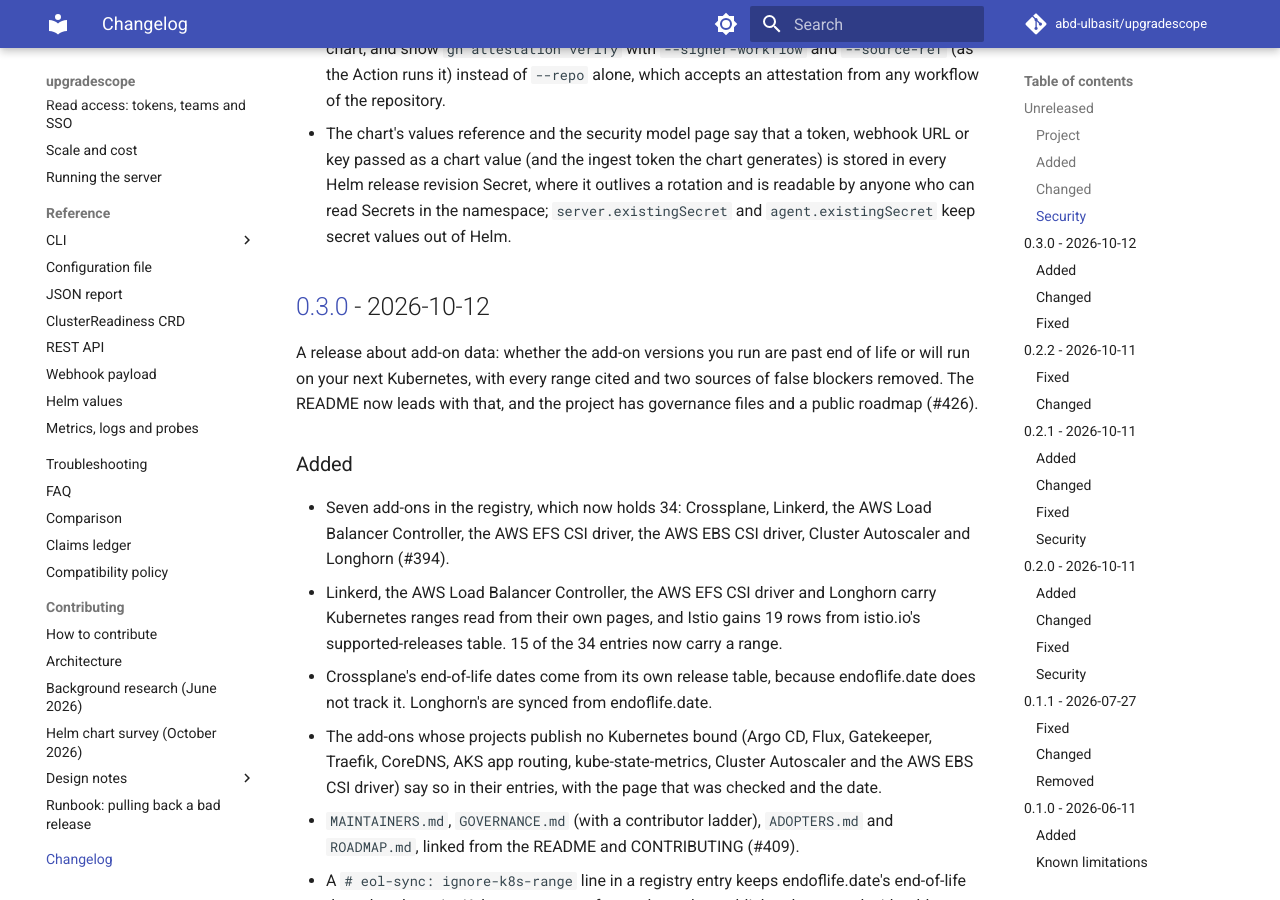
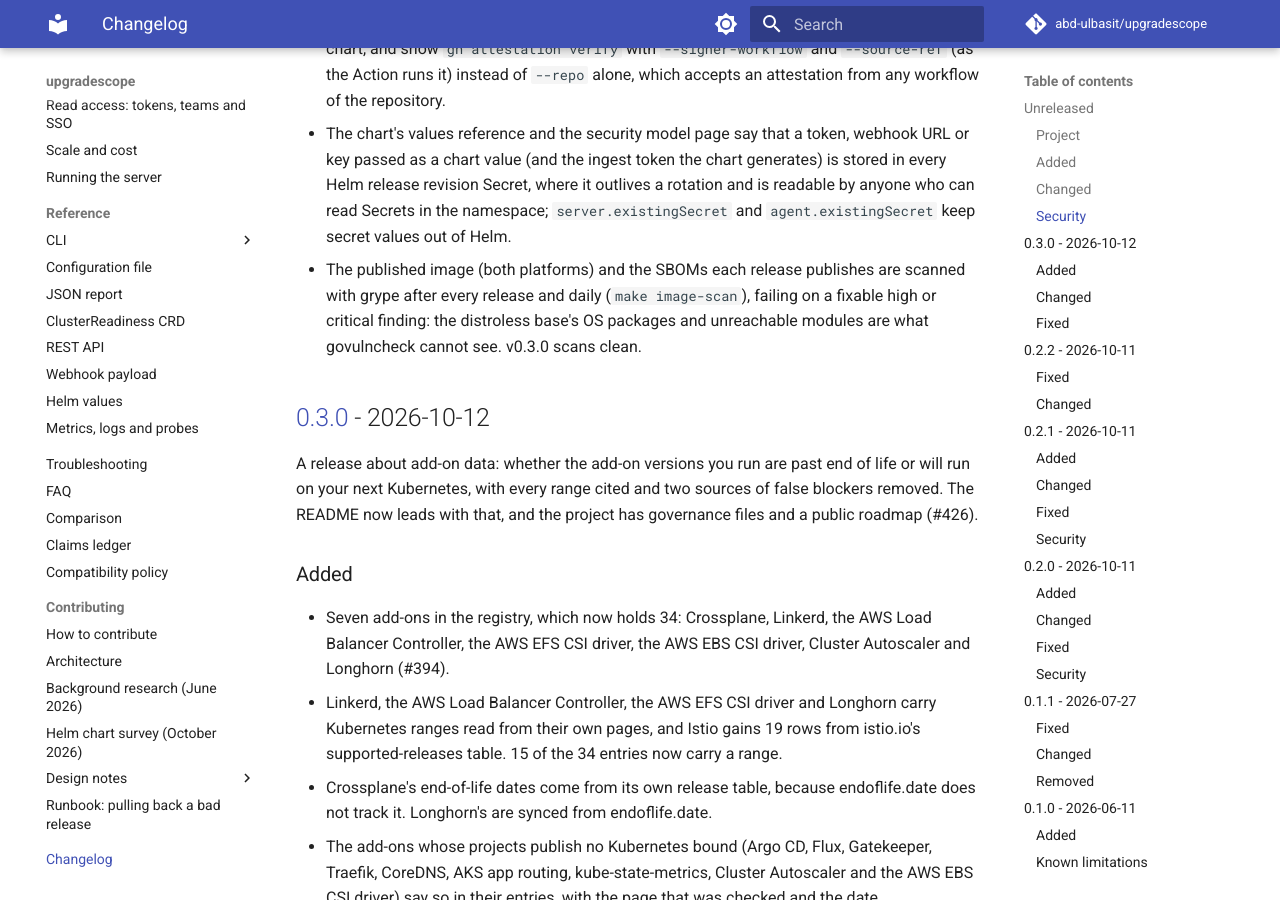
Before and after one commit to abd-ulbasit/upgradescope, an MkDocs documentation site: the page built from docs/changelog.md, in a window 1280 px wide and 900 px high, scrolled down 1466 px. Built offline with MkDocs 1.6.1 and Material for MkDocs 9.7.7, drawn with Linux system fonts in a browser that asks for light colours; comment, search, counter and statistics services are not loaded.

Commit message:
ci: scan the published image and the release SBOMs with grype
govulncheck in binary mode is the only vulnerability gate, and it sees
only Go code the binary can reach: not the distroless base's OS
packages, and not modules whose vulnerable code is unreachable. The
images job only builds, and the per-archive SPDX SBOMs and the image's
BuildKit SBOM are produced but never read.

- hack/image-scan.sh (make image-scan): grype on the published image's
  linux/amd64 and linux/arm64 images, pulled from the registry, and on
  each linux and darwin SBOM the release publishes, after verifying
  checksums.txt's keyless signature against release.yml at that tag and
  each SBOM's sha256 against it. It fails (1) on a fixable high or
  critical finding unless hack/grype.yaml accepts it, and fails closed
  (2) on a failed download, signature, checksum or grype run (retried
  once, for a registry pull that drops mid-layer).
- release.yml's verify job runs it on the image by the digest it
  verified: a finding fails the release run after publishing but before
  major-tag moves v0. vuln-latest-release.yml gains an image job that
  runs it daily on the latest release.
- grype v0.120.1 is pinned with its upstream sha256s in
  hack/install-tool.sh, like every other tool; hack/image-scan_test.sh
  covers each path offline with stubs. Claim IR-29.

Decision: grype runs after publishing, not as a pre-release gate,
because it does not know reachability (govulncheck stays the gate) and
the image only exists once pushed; the verify job and the daily run
make a finding loud. Tool choice: grype rather than Trivy, from the
same vendor as the syft that already makes the SBOMs, installed as a
pinned binary rather than through an action. Checked by hand against
the published v0.3.0: both images and 4 SBOMs, no fixable high or
critical finding.

Co-Authored-By: Claude Opus 5.5 <noreply@anthropic.com>

```diff
--- a/CHANGELOG.md
+++ b/CHANGELOG.md
@@ -68,6 +68,11 @@ only through a new release.
   where it outlives a rotation and is readable by anyone who can read
   Secrets in the namespace; `server.existingSecret` and
   `agent.existingSecret` keep secret values out of Helm.
+- The published image (both platforms) and the SBOMs each release
+  publishes are scanned with grype after every release and daily
+  (`make image-scan`), failing on a fixable high or critical finding:
+  the distroless base's OS packages and unreachable modules are what
+  govulncheck cannot see. v0.3.0 scans clean.
 
 ## [0.3.0] - 2026-10-12
 
```
Also changed, not shown: docs/claims.md (+1 -0 lines), 9 other files.
